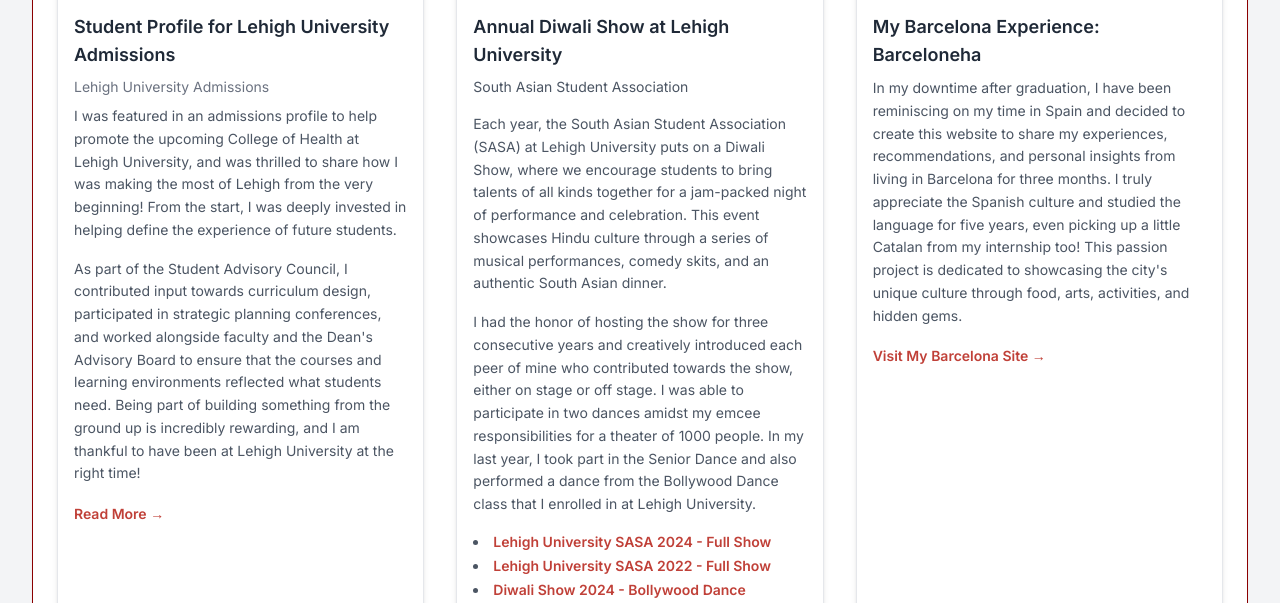
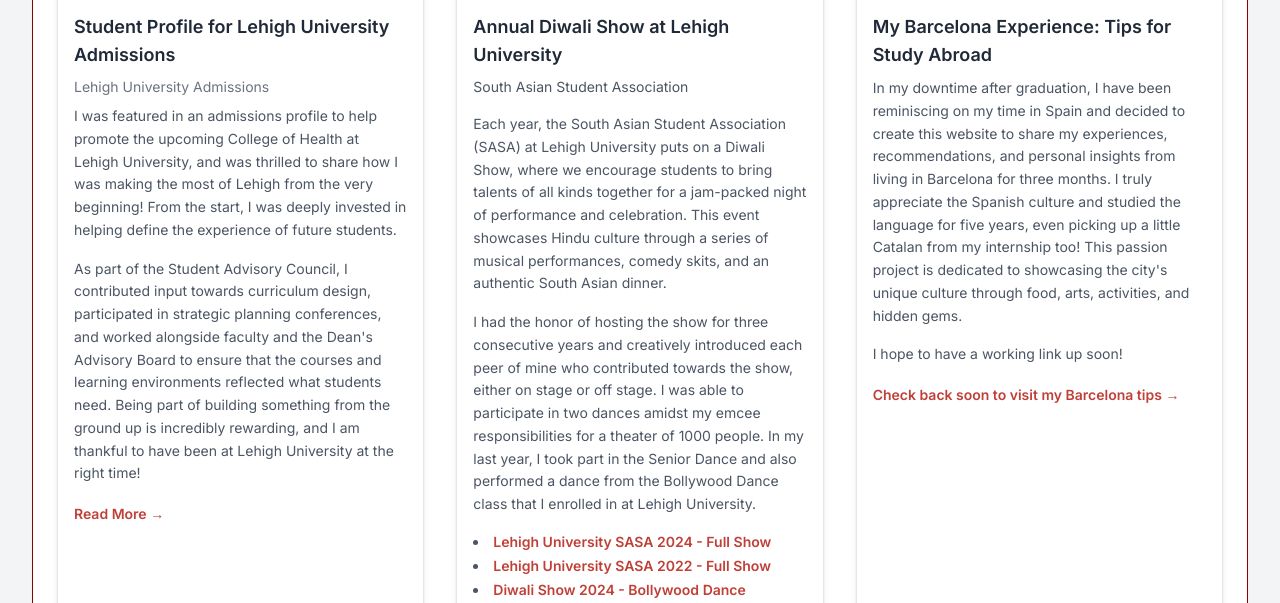
Before and after one commit to nehaparas/Portfolio, a plain HTML site: page a_little_more_about_me.html in a window 1280 px wide. Shown: the part 573-1176 px from the top of the page. Drawn offline with nearby package versions, Linux system fonts and the light colour scheme.

Commit message:
Updating barcelona text

```diff
--- a/a_little_more_about_me.html
+++ b/a_little_more_about_me.html
@@ -127,11 +127,14 @@
             <div class="article-card rounded-lg overflow-hidden shadow-md flex-1">
                 <img src="IMG_4723.jpeg" alt="FC Barcelona" class="portfolio-image h-64" style="object-position: 50% 25%;">
                 <div class="p-4">
-                    <h5 class="text-lg font-semibold text-gray-800 mb-2">My Barcelona Experience: Barceloneha</h5>
+                    <h5 class="text-lg font-semibold text-gray-800 mb-2">My Barcelona Experience: Tips for Study Abroad</h5>
                     <p class="text-gray-600 text-sm leading-relaxed mb-4">
                         In my downtime after graduation, I have been reminiscing on my time in Spain and decided to create this website to share my experiences, recommendations, and personal insights from living in Barcelona for three months. I truly appreciate the Spanish culture and studied the language for five years, even picking up a little Catalan from my internship too! This passion project is dedicated to showcasing the city's unique culture through food, arts, activities, and hidden gems.
                     </p>
-                    <a href="#" class="text-[#C04038] hover:underline text-sm font-semibold transition-colors" target="_blank">Visit My Barcelona Site &rarr;</a>
+                    <p class="text-gray-600 text-sm leading-relaxed mb-4">
+                        I hope to have a working link up soon!
+                    </p>
+                    <a href="#" class="text-[#C04038] hover:underline text-sm font-semibold transition-colors" target="_blank">Check back soon to visit my Barcelona tips &rarr;</a>
                 </div>
             </div>
         </div>
```
